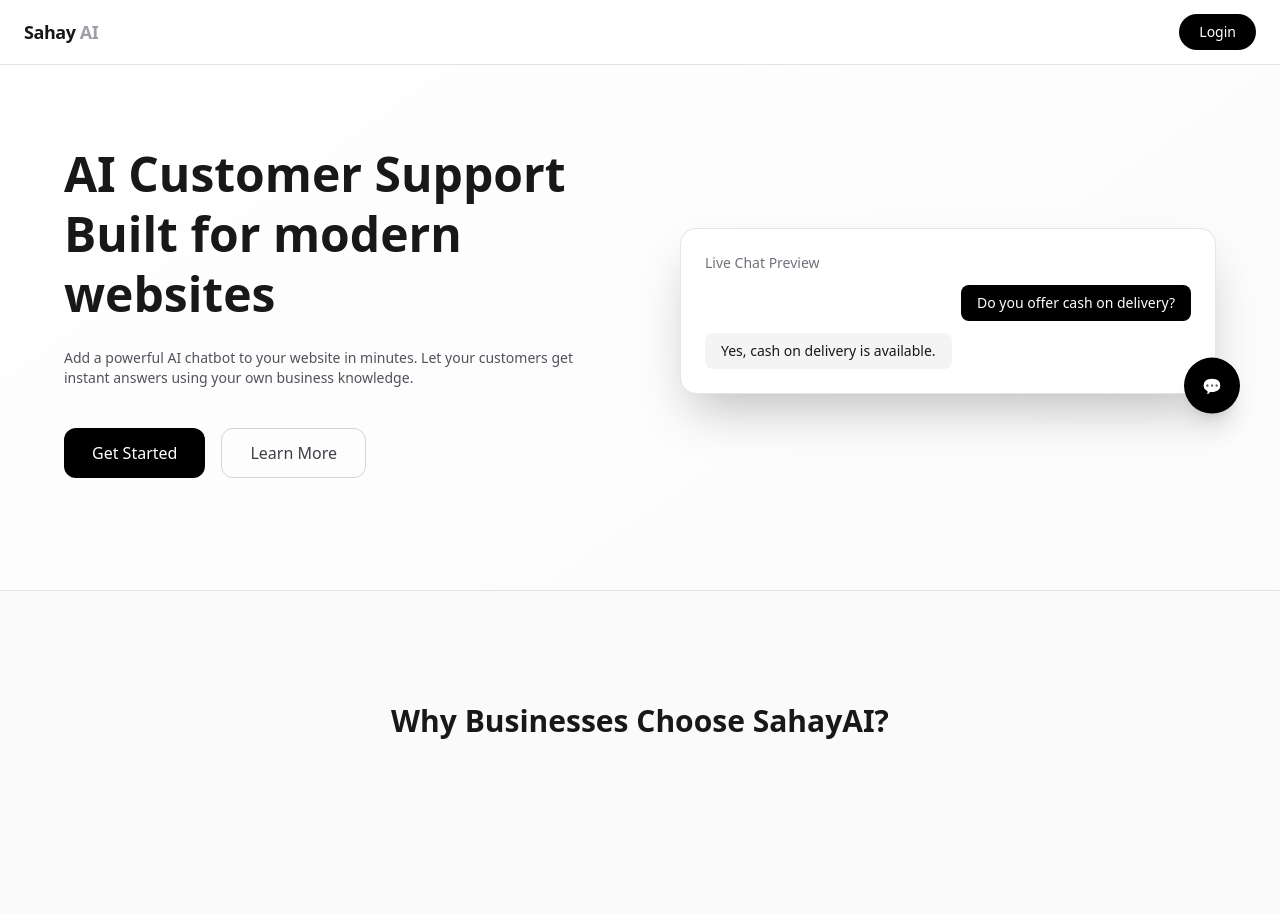
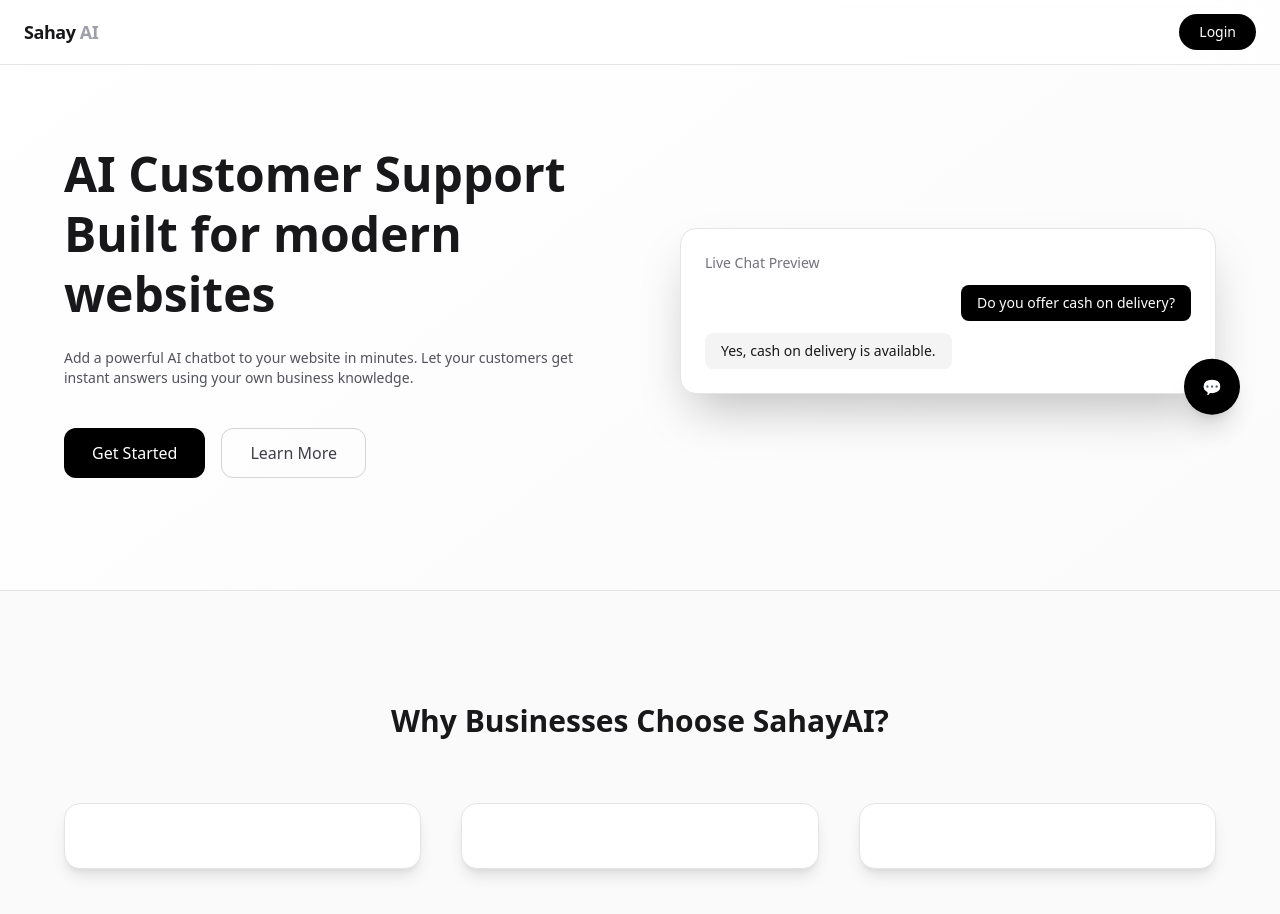
Before and after one commit to vishal290704/Sahay-AI, a Next.js app: page / in a window 1280 px wide. Shown: the top 914 px of the page. Built offline with nearby package versions, Linux system fonts and the light colour scheme; no server answers; what @scalekit-sdk/node would draw is missing.

Commit message:
Cards map features

```diff
--- a/src/components/HomeClient.tsx
+++ b/src/components/HomeClient.tsx
@@ -1,6 +1,7 @@
 "use client";
 import React, { useEffect, useRef, useState } from "react";
 import { AnimatePresence, motion } from "motion/react";
+import { div } from "motion/react-client";
 function HomeClient({
   email,
   firstName,
@@ -26,7 +27,20 @@
     return () => document.removeEventListener("mousedown", handler);
   }, []);
 
-
+  const features = [
+    {
+      title: "Plug & Play",
+      desc: "Add the chatbot to your site with a single script tag.",
+    },
+    {
+      title: "Admin Controlled",
+      desc: "You control exactly what the AI knows and answers.",
+    },
+    {
+      title: "Always online",
+      desc: "Your customers get instant support 24/7.",
+    },
+  ];
   return (
     <div className="min-h-screen bg-linear-to-br from-white to-zinc-50 text-zinc-900 overflow-x-hidden">
       <motion.div
@@ -109,7 +123,10 @@
                 </button>
               )}
 
-              <a href="#feature" className="px-7 py-3 rounded-xl border border-zinc-300 text-zinc-700 hover:bg-zinc-200 transition">
+              <a
+                href="#feature"
+                className="px-7 py-3 rounded-xl border border-zinc-300 text-zinc-700 hover:bg-zinc-200 transition"
+              >
                 Learn More
               </a>
             </div>
@@ -145,19 +162,29 @@
       </section>
       <section
         id="feature"
-      className="bg-zinc-50 py-28 px-6 border-t border-zinc-200">
+        className="bg-zinc-50 py-28 px-6 border-t border-zinc-200"
+      >
         <div className="max-w-6xl mx-auto">
           <motion.h2
-              initial={{opacity:0, y:0}}
-              whileInView={{opacity:1, y:0}}
-              viewport={{once:false}}
-              transition={{duration:1}}
+            initial={{ opacity: 0, y: 0 }}
+            whileInView={{ opacity: 1, y: 0 }}
+            viewport={{ once: false }}
+            transition={{ duration: 1 }}
             className="text-3xl font-semibold text-center"
           >
             Why Businesses Choose SahayAI?
           </motion.h2>
           <div className="mt-16 grid grid-cols-1 md:grid-cols-3 gap-10">
-
+            {features.map((f, index) => (
+              <motion.div
+                key={index}
+                initial={{ opacity: 0, y: 30 }}
+                whileInView={{ opacity: 1, y: 0 }}
+                transition={{ delay: index * 0.1 }}
+                viewport={{ once: true }}
+                className="bg-white rounded-2xl p-8 shadow-lg border border-zinc-200"
+              ></motion.div>
+            ))}
           </div>
         </div>
       </section>
```
Lines whose indentation alone changed are shown as unchanged.
